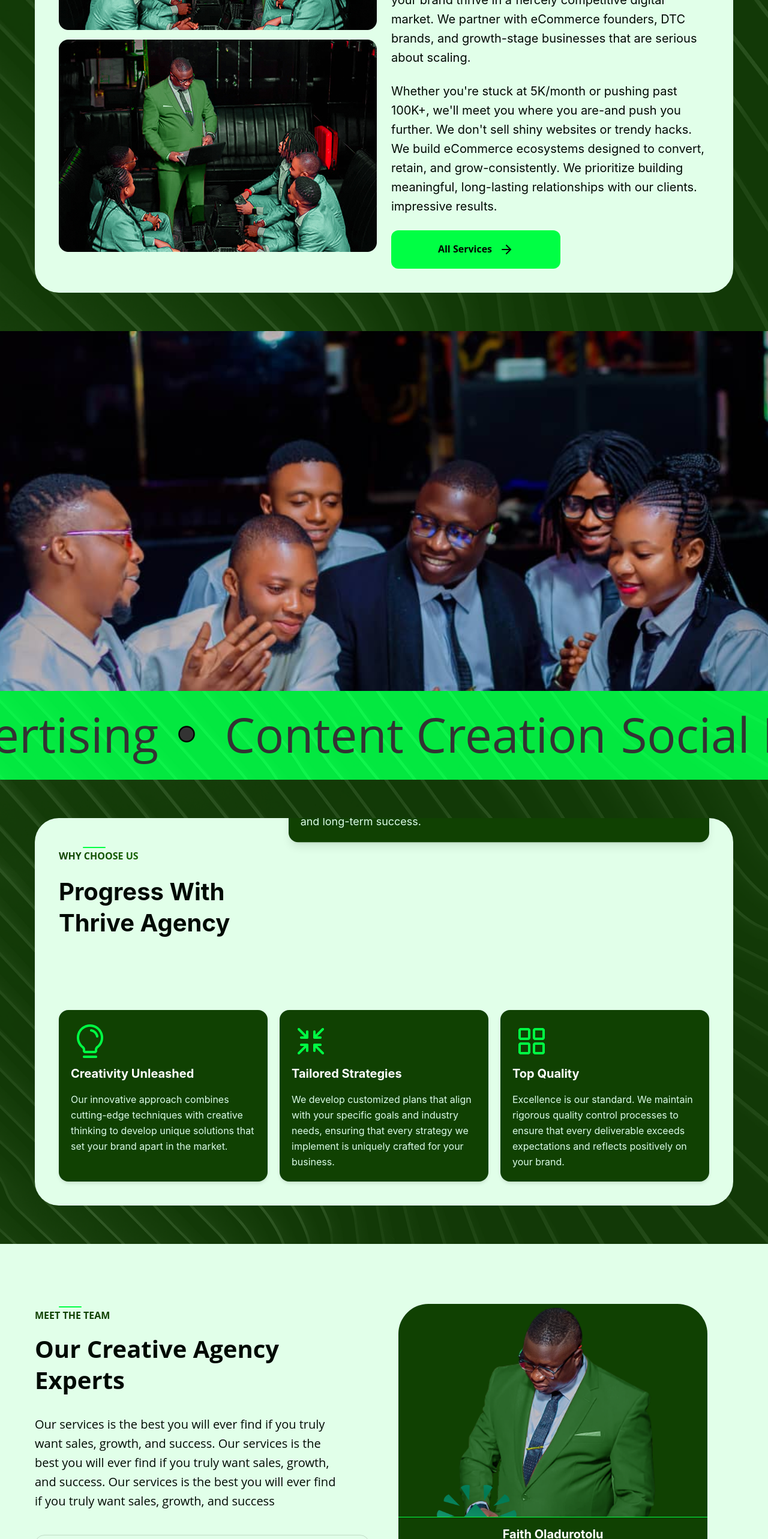
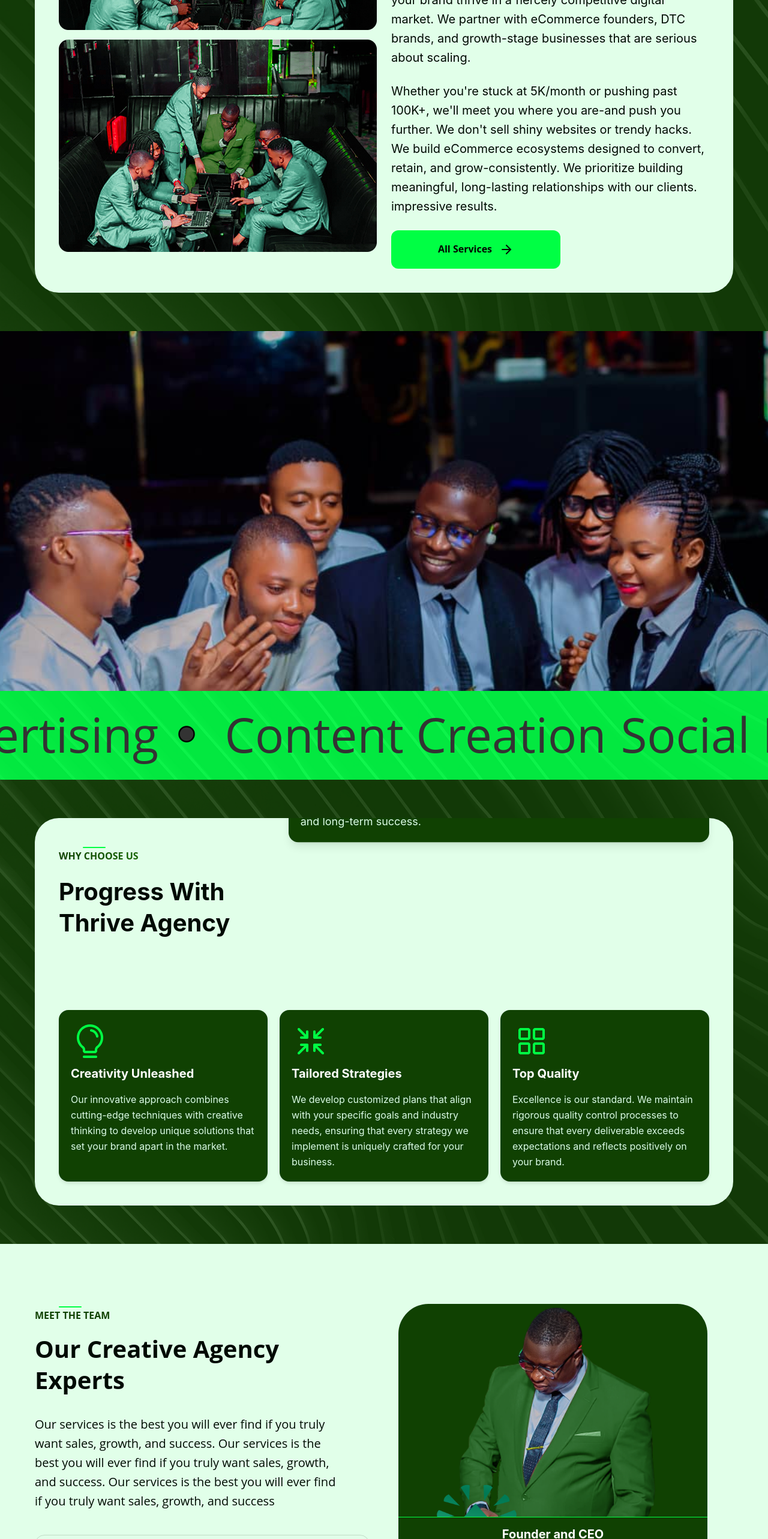
Before and after one commit to Yesifu-Damilola/thrive-agency_inc, a Next.js app: page /aboutus in a window 1280 px wide. Shown: the part 1018-3584 px from the top of the page at 60% size. Built offline with nearby package versions, Linux system fonts and the light colour scheme.

Commit message:
Names updated correctly

```diff
--- a/src/components/constant/team.ts
+++ b/src/components/constant/team.ts
@@ -6,23 +6,23 @@
 
 export const teamMembers: TeamMember[] = [
   {
-    name: "Faith Oladurotolu",
-    role: "SEO Specialist",
+    name: "Ishola Idris Olakunmi",
+    role: "SEO Optimization",
     img: "/images/seoimg.png",
   },
   {
-    name: "James Richard",
-    role: "UI/UX Designer",
+    name: "Afolabi Ayobami",
+    role: "Content Writer",
     img: "/images/uiuximg.png",
   },
   {
-    name: "Faith Oladurotolu",
-    role: "Content Writer",
+    name: "Adeniyi Abdullah Omolaja",
+    role: "Graphics Designer",
     img: "/images/contentwriterimg.png",
   },
   {
-    name: "Faith Oladurotolu",
-    role: "Graphics Designer",
+    name: "Alao Ibrahim",
+    role: "Shopify and website designer",
     img: "/images/graphicsdesignerimg.png",
   },
 ];
--- a/src/features/aboutus/MeetTheTeam.tsx
+++ b/src/features/aboutus/MeetTheTeam.tsx
@@ -73,12 +73,12 @@
                 height={260}
                 className="lg:w-[200px] lg:h-[155px] w-[160px] h-[110px] absolute lg:bottom-0 bottom-5 lg:left-6 left-0 pb-2"
               />
-              <div className="w-full h-[80px] sm:h-[95px] rounded-2xl rounded-bl-full rounded-br-full border-t p-4  space-y-1 sm:space-y-2 bg-success-300 border-success-500 absolute bottom-0 text-center">
+              <div className="w-full h-[80px] sm:h-[95px] rounded-2xl rounded-bl-full rounded-br-full border-t p-4 space-y-1 sm:space-y-2 bg-success-300 border-success-500 absolute bottom-0 text-center">
                 <h4 className="font-bold text-lg sm:text-xl leading-[120%] text-white">
-                  Faith Oladurotolu
+                  Founder and CEO
                 </h4>
                 <h3 className="font-normal text-base sm:text-xl leading-[160%] text-white">
-                  CEO ThriveAgency
+                  ThriveAgency
                 </h3>
               </div>
             </div>
@@ -138,10 +138,10 @@
           />
           <div className="w-full rounded-2xl rounded-bl-full rounded-br-full border-t p-2 sm:p-5 space-y-1 sm:space-y-2 bg-success-300 border-success-500 absolute bottom-0 text-center">
             <h4 className="font-bold text-lg sm:text-xl leading-[120%] text-white">
-              Tobiloba Oladimeji
+              Lawal Ismail
             </h4>
             <h3 className="font-normal text-base sm:text-xl leading-[160%] text-white">
-              Digital Marketing
+              Social Media Marketer and Management
             </h3>
           </div>
         </div>
--- a/src/features/aboutus/TakeYourBusiness.tsx
+++ b/src/features/aboutus/TakeYourBusiness.tsx
@@ -48,7 +48,7 @@
               </Fade>
               <Fade direction={"up"}>
                 <Image
-                  src="/images/nextlevel.png"
+                  src="/images/groupdiscussion.png"
                   alt="Next Level"
                   className="w-full h-auto"
                   width={530}
```
Also changed, not shown: public/images/groupdiscussion.png (added).
